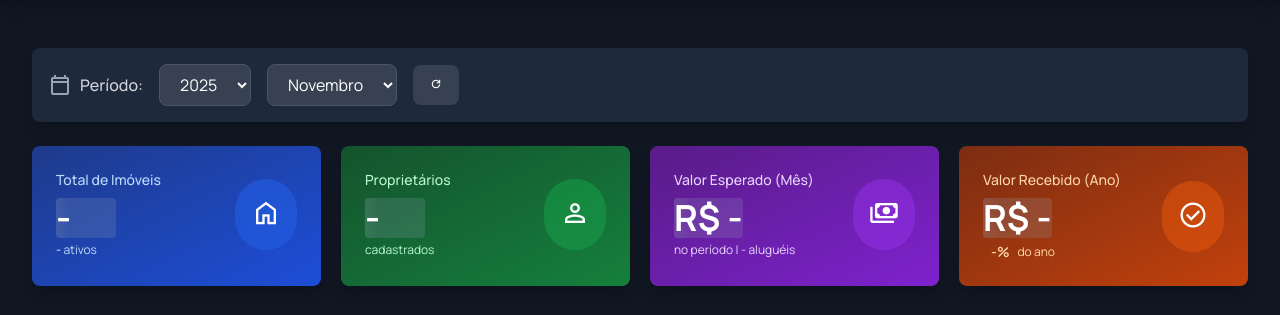
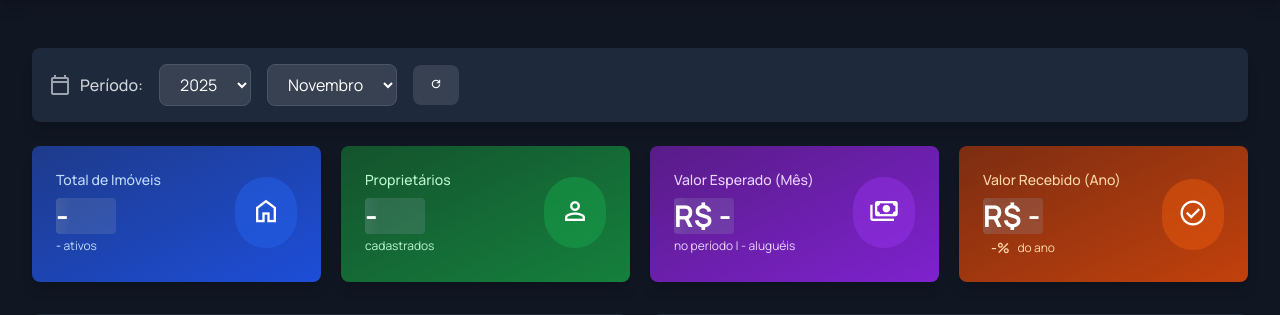
Before and after one commit to Mlocoes/AlugueisV5, a Python web app: template app/templates/dashboard.html in a window 1280 px wide. Shown: the part 64-379 px from the top of the page. Run offline with Jinja, Linux system fonts and the light colour scheme; the template is opened without the code that fills it, so the values that code supplies are empty; some libraries are stand-ins or nearby versions.

Commit message:
style(dashboard): reduce main stats font-size from 4xl to 3xl for better fit

```diff
--- a/app/templates/dashboard.html
+++ b/app/templates/dashboard.html
@@ -44,7 +44,7 @@
                 <div class="flex items-center justify-between">
                     <div>
                         <p class="text-blue-200 text-sm font-medium">Total de Imóveis</p>
-                        <p id="total-imoveis" class="text-4xl font-bold text-white mt-2">
+                        <p id="total-imoveis" class="text-3xl font-bold text-white mt-2">
                             <span class="loading-shimmer">-</span>
                         </p>
                         <p class="text-blue-200 text-xs mt-1">
@@ -62,7 +62,7 @@
                 <div class="flex items-center justify-between">
                     <div>
                         <p class="text-green-200 text-sm font-medium">Proprietários</p>
-                        <p id="total-proprietarios" class="text-4xl font-bold text-white mt-2">
+                        <p id="total-proprietarios" class="text-3xl font-bold text-white mt-2">
                             <span class="loading-shimmer">-</span>
                         </p>
                         <p class="text-green-200 text-xs mt-1">cadastrados</p>
@@ -78,7 +78,7 @@
                 <div class="flex items-center justify-between">
                     <div>
                         <p class="text-purple-200 text-sm font-medium">Valor Esperado (Mês)</p>
-                        <p id="valor-esperado" class="text-4xl font-bold text-white mt-2">
+                        <p id="valor-esperado" class="text-3xl font-bold text-white mt-2">
                             <span class="loading-shimmer">R$ -</span>
                         </p>
                         <p class="text-purple-200 text-xs mt-1">
@@ -96,7 +96,7 @@
                 <div class="flex items-center justify-between">
                     <div>
                         <p class="text-orange-200 text-sm font-medium">Valor Recebido (Ano)</p>
-                        <p id="valor-recebido" class="text-4xl font-bold text-white mt-2">
+                        <p id="valor-recebido" class="text-3xl font-bold text-white mt-2">
                             <span class="loading-shimmer">R$ -</span>
                         </p>
                         <div class="flex items-center gap-2 mt-1">
```
